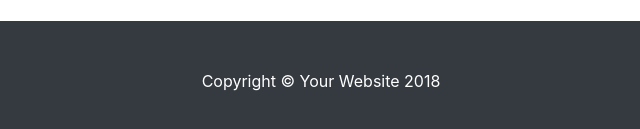
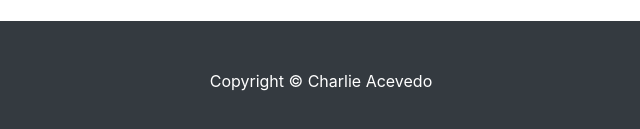
Before and after one commit to Charlie-Islas/unit-4-game, a website: page index.html in a window 1280 px wide. Shown: the part 1082-1211 px from the top of the page, 319-959 px from the left. Drawn offline with Linux system fonts and the light colour scheme.

Commit message:
uploading with corrected footer

```diff
--- a/index.html
+++ b/index.html
@@ -17,6 +17,7 @@
     <link href="css/portfolio-item.css" rel="stylesheet">
 
     <link rel="stylesheet" type="text/css" href="assets/css/style.css"/>
+    <link rel="icon" href="assets/images/saphire.jpeg" type="image/jpg">
 
     <script type="text/javascript" src="assets/javascript/game.js"></script>
 
@@ -130,7 +131,7 @@
     <!-- Footer -->
     <footer class="py-5 bg-dark">
       <div class="container">
-        <p class="m-0 text-center text-white">Copyright &copy; Your Website 2018</p>
+        <p class="m-0 text-center text-white">Copyright &copy; Charlie Acevedo</p>
       </div>
       <!-- /.container -->
     </footer>
```
